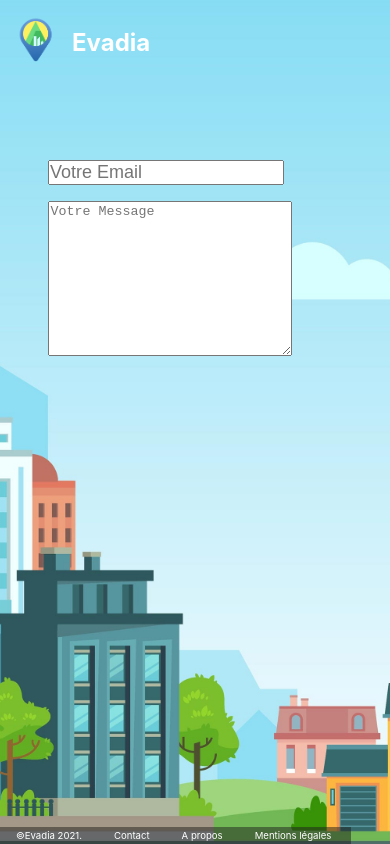
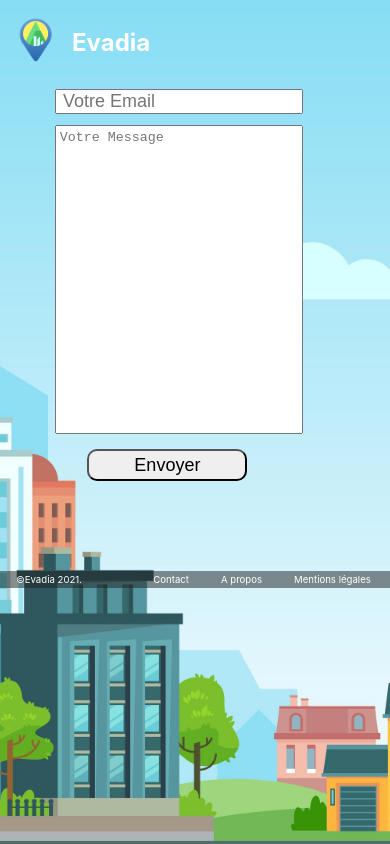
Before and after one commit to Lballanger/Evadia, a React (Vite) app in the folder front/: page /contact in a window 390 px wide. Built offline with nearby package versions, Linux system fonts and the light colour scheme; no server answers.

Commit message:
contact form mobile and desktop first scss

```diff
--- a/front/src/components/Contact/index.jsx
+++ b/front/src/components/Contact/index.jsx
@@ -5,14 +5,22 @@ import './styles.scss';
 const Contact = () => (
   <div className="contact">
     <form action="" methode="get" className="contact__form">
-      <div className="contact__form">
-        <input type="email" name="email" id="email" placeholder="Votre Email" />
+      <div className="contact__form__div">
+        <input
+          className="email"
+          type="email"
+          name="email"
+          id="email"
+          placeholder="Votre Email"
+        />
         <textarea
+          className="textarea"
           type="text-area"
           placeholder="Votre Message"
-          rows="10"
+          rows="20"
           cols="28"
         />
+        <input className="submit" type="submit" value="Envoyer" />
       </div>
     </form>
   </div>
--- a/front/src/components/Contact/styles.scss
+++ b/front/src/components/Contact/styles.scss
@@ -2,22 +2,74 @@
 
 @media screen and (min-width: 320px) and (max-width: 480px) {
   .contact {
-    &__form {
-      padding: 5rem 1.5rem;
-      font-size: large;
+    &__form__div {
+      width: fit-content;
+      height: fit-content;
+      padding: 20% 6%;
 
-      input {
+      .email {
         font-size: large;
+        outline: none;
+        padding: 0 0.35rem;
+        margin: 0.7rem 2rem;
+      }
+
+      .submit {
+        font-size: large;
+        outline: none;
+        margin: 0.7rem 4rem;
+        border-radius: 10px;
+        width: 10rem;
+        height: 2rem;
       }
 
       textarea {
-        margin-top: 1rem;
-        padding: 0.1rem;
+        margin-top: 10%;
+        padding: 1%;
+        outline: none;
+        margin: 0 2rem;
+        resize: none;
       }
     }
   }
-  .footer {
-    position: absolute;
-    bottom: 0;
+}
+
+// ---- DESKTOP ----
+
+@media screen and (min-width: 1024px) {
+  .contact {
+    &__form__div {
+      width: fit-content;
+      height: fit-content;
+      padding: 7% 30%;
+      font-size: large;
+      display: flex;
+      justify-content: space-around;
+      flex-direction: column;
+      align-content: space-around;
+
+      .email {
+        font-size: large;
+        outline: none;
+        margin-top: 1rem;
+      }
+
+      .submit {
+        font-size: large;
+        outline: none;
+        margin: 1rem 12rem;
+        width: 15rem;
+        height: 2rem;
+        border-radius: 15px;
+      }
+
+      textarea {
+        margin: 10% 0;
+        padding: 3%;
+        width: 40rem;
+        outline: none;
+        resize: none;
+      }
+    }
   }
 }
```
